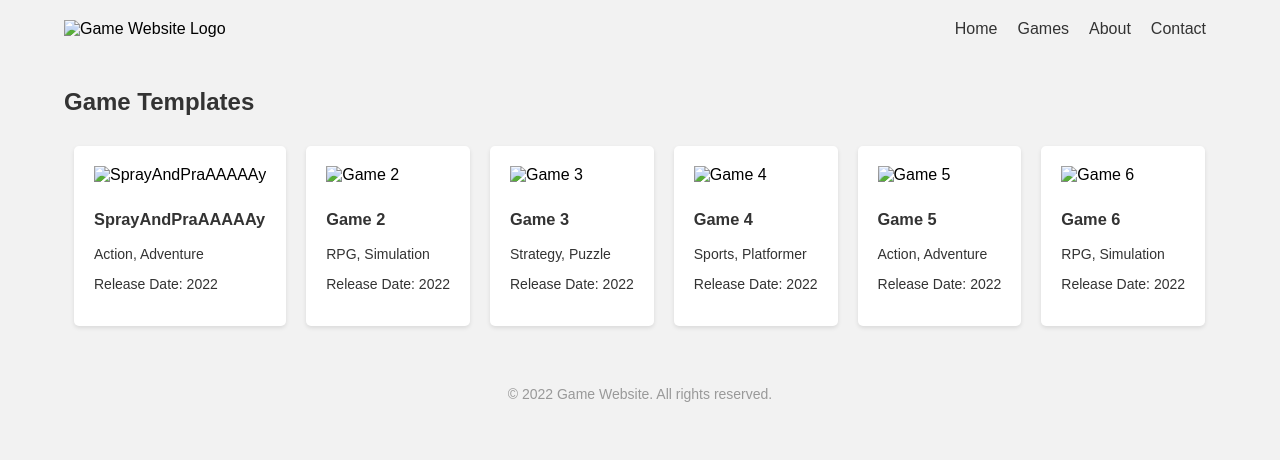
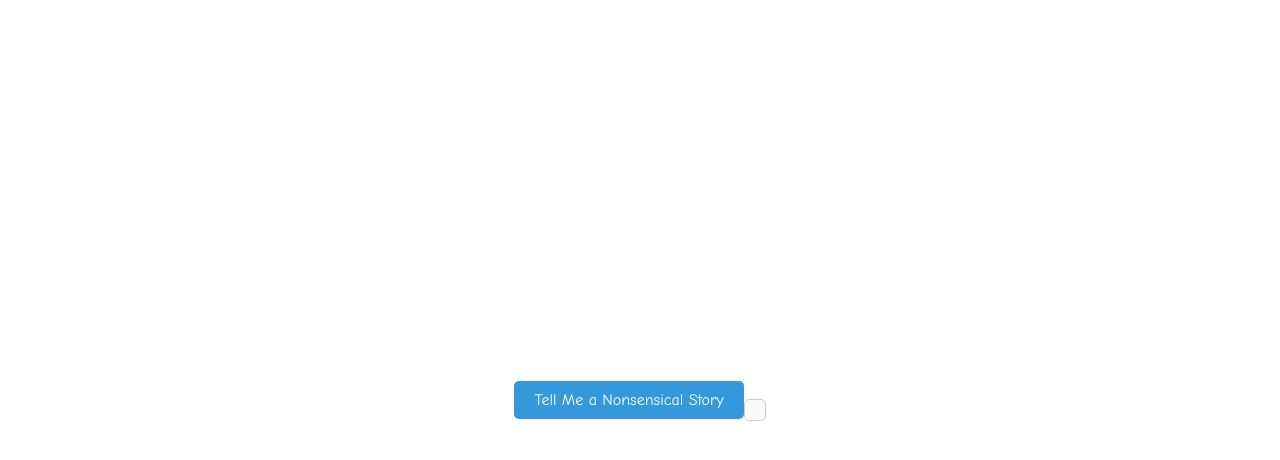
Before and after one commit to Pauldots/testweb, a plain HTML site: page index.html in a window 1280 px wide. Drawn offline with Linux system fonts and the light colour scheme.

Commit message:
Update index.html

```diff
--- a/index.html
+++ b/index.html
@@ -3,265 +3,136 @@
 <head>
 <meta charset="UTF-8">
 <meta name="viewport" content="width=device-width, initial-scale=1.0">
-  <title>Game Website</title>
+<title>Paul's Paradise Random Story</title>
 <style>
-    /* Add some basic styling */
   body {
-      font-family: Arial, sans-serif;
+    display: flex;
+    justify-content: center;
+    align-items: center;
+    height: 100vh;
     margin: 0;
-      background-color: #f2f2f2;
   }
 
-    .container {
-      width: 90%;
-      margin: 0 auto;
-      padding: 20px;
+  #storyButton {
+    padding: 10px 20px;
+    font-size: 16px;
+    background-color: #3498db;
+    color: #fff;
+    border: none;
+    border-radius: 5px;
+    cursor: pointer;
+    transition: background-color 0.3s ease;
+    font-family: 'Comic Sans MS', cursive;
   }
 
-    header {
-      display: flex;
-      justify-content: space-between;
-      align-items: center;
+  #storyButton:hover {
+    background-color: #2980b9;
   }
 
-    .logo img {
-      max-width: 100%;
-      height: auto;
+  .story-container {
+    max-width: 600px;
+    margin-top: 20px;
+    padding: 10px;
+    border: 1px solid #ccc;
+    border-radius: 5px;
+    background-color: #f9f9f9;
   }
 
-    nav ul {
-      list-style: none;
-      margin: 0;
-      padding: 0;
-      display: flex;
+  .story {
+    font-size: 18px;
+    margin-top: 10px;
+    text-align: left;
   }
 
-    nav li {
-      margin: 0 10px;
-    }
-
-    nav a {
-      text-decoration: none;
-      color: #333;
-    }
-
-    .game-templates {
-      margin-top: 50px;
-    }
-
-    .game-templates h2 {
-      font-size: 24px;
-      margin-bottom: 20px;
-      color: #333;
-    }
-
-    .game-templates ul {
-      list-style: none;
-      margin: 0;
-      padding: 0;
-      display: flex;
-      flex-wrap: wrap;
-    }
-
-    .game-templates li {
-      margin: 10px;
-      background-color: #fff;
-      border-radius: 5px;
-      box-shadow: 0 2px 4px rgba(0, 0, 0, 0.1);
-      transition: all 0.2s ease-in-out;
-    }
-
-    .game-templates li:hover {
-      transform: translateY(-3px);
-      box-shadow: 0 4px 8px rgba(0, 0, 0, 0.2);
-    }
-
-    .game-templates .game-template {
-      display: flex;
-      flex-direction: column;
-      padding: 20px;
-    }
-
-    .game-template .game-image {
+  .story p {
     margin-bottom: 10px;
   }
 
-    .game-template .game-image img {
-      max-width: 100%;
-      height: auto;
+  .font-1 {
+    font-family: 'Arial', sans-serif;
   }
 
-    .game-template .game-info {
-      font-size: 14px;
-      color: #333;
+  .font-2 {
+    font-family: 'Verdana', sans-serif;
   }
 
-    footer {
-      margin-top: 50px;
-      text-align: center;
+  .font-3 {
+    font-family: 'Georgia', serif;
   }
 
-    footer p {
-      font-size: 14px;
-      color: #999;
+  .font-4 {
+    font-family: 'Times New Roman', serif;
+  }
+
+  .font-5 {
+    font-family: 'Courier New', monospace;
   }
 </style>
 </head>
 <body>
-  <div class="container">
-    <header>
-      <div class="logo">
-        <img src="path/to/logo.png" alt="Game Website Logo">
-      </div>
-      <nav>
-        <ul>
-          <li><a href="#">Home</a></li>
-          <li><a href="#">Games</a></li>
-          <li><a href="#">About</a></li>
-          <li><a href="#">Contact</a></li>
-        </ul>
-      </nav>
-    </header>
-
-    <section class="game-templates">
-      <h2>Game Templates</h2>
-      <ul>
-        <li>
-          <div class="game-template" onclick="redirectToGame('SprayAndPraAAAAAy')">
-            <div class="game-image">
-              <img src="path/to/game1.png" alt="SprayAndPraAAAAAy">
-            </div>
-            <div class="game-info">
-              <h3 id="SprayAndPraAAAAAyName">SprayAndPraAAAAAy</h3>
-              <p id="SprayAndPraAAAAAyGenres">Action, Adventure</p>
-              <p id="SprayAndPraAAAAAyReleaseDate">Release Date: 2022</p>
-            </div>
-          </div>
-        </li>
-        <li>
-          <div class="game-template" onclick="redirectToGame('game2')">
-            <div class="game-image">
-              <img src="path/to/game2.png" alt="Game 2">
-            </div>
-            <div class="game-info">
-              <h3 id="game2Name">Game 2</h3>
-              <p id="game2Genres">RPG, Simulation</p>
-              <p id="game2ReleaseDate">Release Date: 2022</p>
-            </div>
-          </div>
-        </li>
-        <li>
-          <div class="game-template" onclick="redirectToGame('game3')">
-            <div class="game-image">
-              <img src="path/to/game3.png" alt="Game 3">
-            </div>
-            <div class="game-info">
-              <h3 id="game3Name">Game 3</h3>
-              <p id="game3Genres">Strategy, Puzzle</p>
-              <p id="game3ReleaseDate">Release Date: 2022</p>
-            </div>
-          </div>
-        </li>
-        <li>
-          <div class="game-template" onclick="redirectToGame('game4')">
-            <div class="game-image">
-              <img src="path/to/game4.png" alt="Game 4">
-            </div>
-            <div class="game-info">
-              <h3 id="game4Name">Game 4</h3>
-              <p id="game4Genres">Sports, Platformer</p>
-              <p id="game4ReleaseDate">Release Date: 2022</p>
-            </div>
-          </div>
-        </li>
-        <li>
-          <div class="game-template" onclick="redirectToGame('game5')">
-            <div class="game-image">
-              <img src="path/to/game5.png" alt="Game 5">
-            </div>
-            <div class="game-info">
-              <h3 id="game5Name">Game 5</h3>
-              <p id="game5Genres">Action, Adventure</p>
-              <p id="game5ReleaseDate">Release Date: 2022</p>
-            </div>
-          </div>
-        </li>
-        <li>
-          <div class="game-template" onclick="redirectToGame('game6')">
-            <div class="game-image">
-              <img src="path/to/game6.png" alt="Game 6">
-            </div>
-            <div class="game-info">
-              <h3 id="game6Name">Game 6</h3>
-              <p id="game6Genres">RPG, Simulation</p>
-              <p id="game6ReleaseDate">Release Date: 2022</p>
-            </div>
-          </div>
-        </li>
-        <!-- Add more game templates here -->
-      </ul>
-    </section>
-
-    <footer>
-      <p>&copy; 2022 Game Website. All rights reserved.</p>
-    </footer>
-  </div>
+  <button id="storyButton" onclick="generateStory()">Tell Me a Nonsensical Story</button>
+  <div id="storyContainer" class="story-container"></div>
 
   <script>
-    // Add games to the templates
-    function addGame(gameName, gameImage, gameGenres, gameReleaseDate) {
-      const gameTemplate = document.createElement('li');
-      const gameDiv = document.createElement('div');
-      const gameImageDiv = document.createElement('div');
-      const gameInfoDiv = document.createElement('div');
+    // Arrays for different characters, actions, and places
+    var characters = ['Pauldots', 'Tricky', 'Mr G', 'Zappy', 'Glimmer'];
+    var actions = ['danced with', 'sang to', 'flew over', 'ate with', 'jumped over', 'tickled', 'whispered to', 'spun around with', 'high-fived', 'enchanted'];
+    var places = ['a rainbow', 'the moon', 'a giant mushroom', 'a floating island', 'a talking tree', 'a marshmallow castle', 'a chocolate river', 'a cloud palace', 'a candy mountain', 'a magical forest', 'an enchanted lake', 'a crystal cave'];
 
-      const gameImage = document.createElement('img');
-      gameImage.src = gameImage;
-      gameImage.alt = gameName;
-
-      const gameNameElement = document.createElement('h3');
-      gameNameElement.id = `${gameName}Name`;
-      gameNameElement.textContent = gameName;
-
-      const gameGenresElement = document.createElement('p');
-      gameGenresElement.id = `${gameName}Genres`;
-      gameGenresElement.textContent = gameGenres;
-
-      const gameReleaseDateElement = document.createElement('p');
-      gameReleaseDateElement.id = `${gameName}ReleaseDate`;
-      gameReleaseDateElement.textContent = `Release Date: ${gameReleaseDate}`;
-
-      gameImageDiv.appendChild(gameImage);
-      gameInfoDiv.appendChild(gameNameElement);
-      gameInfoDiv.appendChild(gameGenresElement);
-      gameInfoDiv.appendChild(gameReleaseDateElement);
-
-      gameDiv.appendChild(gameImageDiv);
-      gameDiv.appendChild(gameInfoDiv);
-      gameTemplate.appendChild(gameDiv);
-
-      document.querySelector('.game-templates ul').appendChild(gameTemplate);
-
-      // Add click event listener
-      gameTemplate.addEventListener('click', () => redirectToGame(gameName));
+    // Function to generate a random integer within a range
+    function getRandomInt(min, max) {
+      return Math.floor(Math.random() * (max - min + 1)) + min;
     }
 
-    // Redirect to the game page
-    function redirectToGame(gameName) {
-      window.open(`https://pauldots.github.io/SprayAndPraAAAAAy/`, '_blank');
+    // Function to generate a random story
+    function generateStory() {
+      // Remove previous stories
+      var storyContainer = document.getElementById('storyContainer');
+      storyContainer.innerHTML = '';
+
+      // Randomly select characters
+      var randomCharacter1 = characters[getRandomInt(0, characters.length - 1)];
+      var randomCharacter2 = characters[getRandomInt(0, characters.length - 1)];
+
+      // Ensure characters are not the same
+      while (randomCharacter1 === randomCharacter2) {
+        randomCharacter2 = characters[getRandomInt(0, characters.length - 1)];
       }
 
-    // Add games to the templates
-    addGame('SprayAndPraAAAAAy', 'path/to/game1.png', 'Action, Adventure', '2022');
-    addGame('Game 3', 'path/to/game3.png', 'Strategy, Puzzle', '2022');
-    addGame('Game 4', 'path/to/game4.png', 'Sports, Platformer', '2022');
-    addGame('Game 5', 'path/to/game5.png', 'Action, Adventure', '2022');
-    addGame('Game 6', 'path/to/game6.png', 'RPG, Simulation', '2022');
-    // Add more games using the addGame function
+      // Randomly select action and place
+      var randomAction = actions[getRandomInt(0, actions.length - 1)];
+      var randomPlace = places[getRandomInt(0, places.length - 1)];
 
-    // Change the name of a game
-    document.getElementById('SprayAndPraAAAAAyName').textContent = 'SprayAndPraAAAAAy';
-    // Change the name of other games using the appropriate IDs
+      // Randomly select a beginning for the story
+      var beginnings = [
+        "Once upon a time, in the land of Paul's paradise,",
+        "In a galaxy far, far away, where Paul's paradise shines bright,",
+        "Deep within the enchanted forests of Paul's paradise,",
+        "Amidst the whimsical dreamscape of Paul's paradise,",
+        "Long ago, when Paul's paradise was still a mystery,",
+        "Under the starry skies of Paul's paradise,",
+        "In the heart of Paul's paradise, where magic knows no bounds,"
+      ];
+      var randomBeginning = beginnings[getRandomInt(0, beginnings.length - 1)];
+
+      // Construct the story with intentionally bad grammar and nonsensical sentences
+      var story = `${randomBeginning} there were two people, ${randomCharacter1} and ${randomCharacter2}. They went to ${randomPlace} and danced like a happy bird. Then, ${randomCharacter1} sang a song about clouds, and ${randomCharacter2} jumped over the moon. But suddenly, a marshmallow castle fell from the sky, and they ate it all. It was the most strange day ever seen!`;
+
+      // Create a new paragraph element for the story and append it to the storyContainer
+      var storyElement = document.createElement('div');
+      storyElement.classList.add('story');
+
+      // Randomly assign a font class to the story
+      var fonts = ['font-1', 'font-2', 'font-3', 'font-4', 'font-5'];
+      var randomFont = fonts[getRandomInt(0, fonts.length - 1)];
+      storyElement.classList.add(randomFont);
+
+      var paragraph = document.createElement('p');
+      paragraph.textContent = story;
+      storyElement.appendChild(paragraph);
+
+      storyContainer.appendChild(storyElement);
+    }
   </script>
 </body>
 </html>
```
Lines whose indentation alone changed are shown as unchanged.
